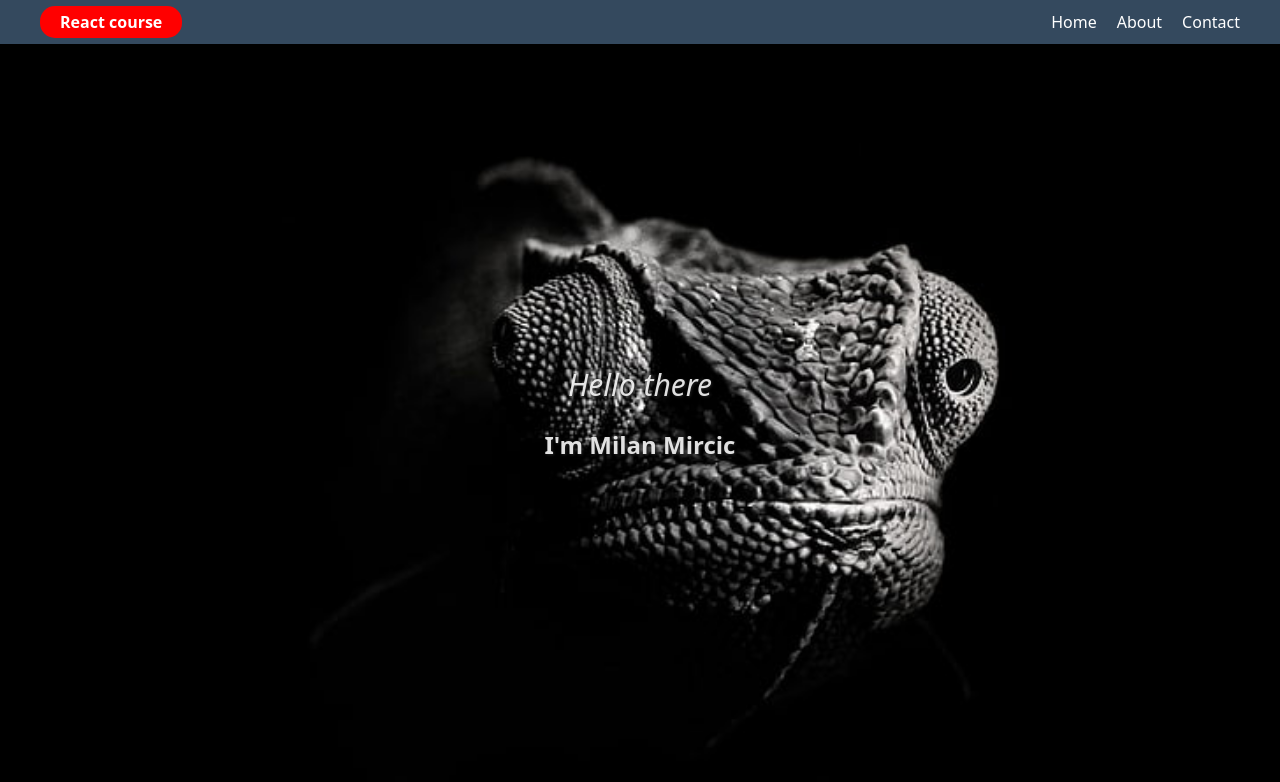
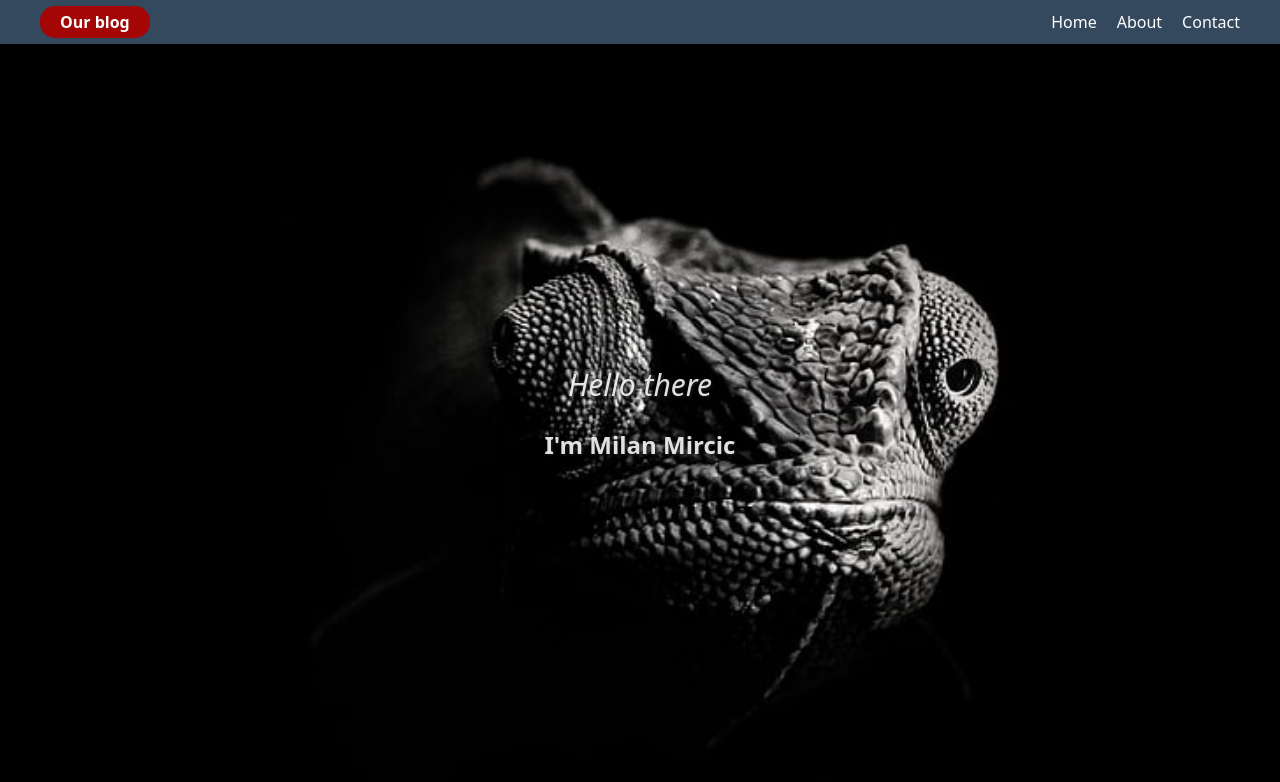
Before and after one commit to milan3991/react-demo, a React (Vite) app: page / in a window 1280 px wide. Shown: the top 782 px of the page. Built offline with nearby package versions, Linux system fonts and the light colour scheme.

Commit message:
navigation-update

```diff
--- a/src/components/Navigation/Navigation.jsx
+++ b/src/components/Navigation/Navigation.jsx
@@ -5,7 +5,7 @@ const Navigation = () => {
     return (
         <div className="navigation">
             <div className="navigation_wrapper">
-                <span><Link to="/">React course</Link></span>
+                <span><Link to="/">Our blog</Link></span>
                 <nav className="navigation_list">
                     <Link to="/">Home</Link>
                     <Link to="/about">About</Link>
--- a/src/components/Navigation/navigation.style.css
+++ b/src/components/Navigation/navigation.style.css
@@ -19,7 +19,7 @@
   .navigation_wrapper span a {
     text-decoration: none;
     color: white;
-    background-color: red;
+    background-color: rgb(164, 5, 5);
     border-radius: 15px;
     padding: 5px 20px;
     font-weight: bold;
```
